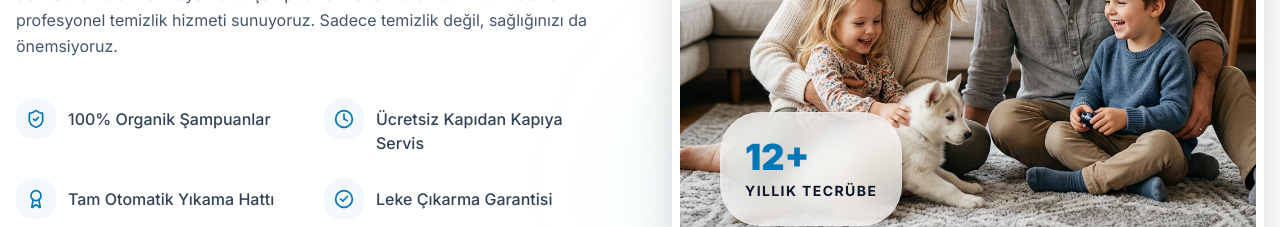
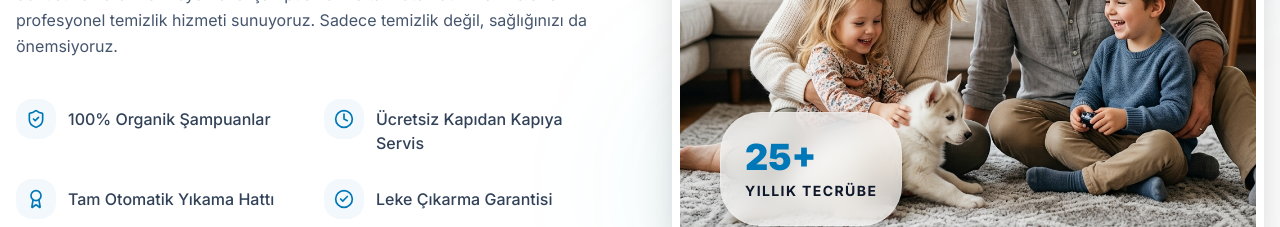
Before and after one commit to cvtaydn2/ceyfur-hali, a Next.js app: page / in a window 1280 px wide. Shown: the part 6720-6947 px from the top of the page. Built offline with nearby package versions, Linux system fonts and the light colour scheme; no server answers; the database is empty.

Commit message:
feat: add About section component with feature list and contact call-to-action

```diff
--- a/src/components/sections/About.tsx
+++ b/src/components/sections/About.tsx
@@ -82,7 +82,7 @@ export const About = ({ content }: { content?: SiteContent }) => {
               />
               {/* Experience Badge */}
               <div className="absolute bottom-10 left-10 glass p-6 rounded-3xl shadow-xl">
-                <div className="text-4xl font-black text-primary-ocean mb-1">12+</div>
+                <div className="text-4xl font-black text-primary-ocean mb-1">25+</div>
                 <div className="text-sm font-bold text-slate-900 uppercase tracking-widest">Yıllık Tecrübe</div>
               </div>
             </div>
```
